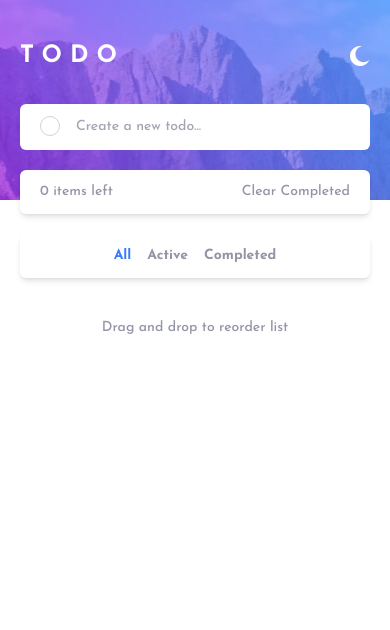
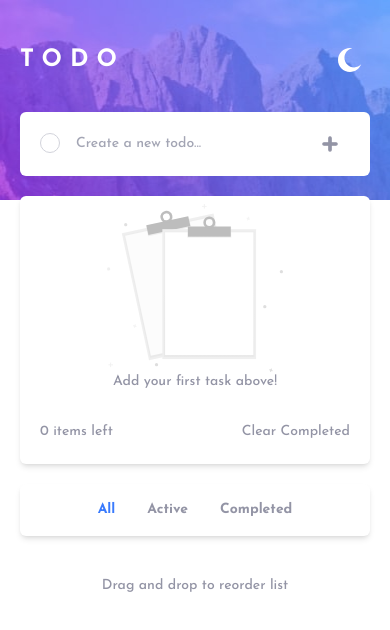
Before and after one commit to Karem-Abdelkarem/todo-app-js, a website built with Vite: page index.html in a window 390 px wide. Built offline with nearby package versions, Linux system fonts and the light colour scheme.

Commit message:
feat: add task icon on mobile view

```diff
--- a/index.html
+++ b/index.html
@@ -19,16 +19,26 @@
   <main class="mx-5 sm:mx-auto mt-10 sm:max-w-[400px] md:max-w-[500px]">
     <header class="flex justify-between items-center mb-8">
       <h1 class="uppercase text-white tracking-[8px] font-bold text-2xl">todo</h1>
-      <img class="toggle-icon w-5 cursor-pointer dark:hidden" src="./assets/icon-moon.svg" alt="theme toggle icon">
-      <img class="toggle-icon w-5 cursor-pointer hidden dark:block" src="./assets/icon-sun.svg" alt="theme toggle icon">
+      <img class="toggle-icon w-10 cursor-pointer dark:hidden p-2" src="./assets/icon-moon.svg" alt="theme toggle icon"
+        role="button">
+      <img class="toggle-icon w-10 cursor-pointer hidden p-2 dark:block" src="./assets/icon-sun.svg"
+        alt="theme toggle icon" role="button">
     </header>
     <section id="input" class="bg-white dark:bg-navy-900 rounded-[6px] flex items-center gap-4 py-3 px-5">
       <span class="rounded-full border-1 border-gray-300 w-5 h-5 mb-0.5 dark:border-purple-700"></span>
 
       <input data-input="input-field"
-        class="text-sm text-navy-850 font-medium outline-0 caret-blue-500 dark:text-purple-100" type="text"
+        class="flex-1 text-sm text-navy-850 font-medium outline-0 caret-blue-500 dark:text-purple-100" type="text"
         id="input-bar" placeholder="Create a new todo..." required>
 
+      <svg
+        class="add-btn w-[40px] h-[40px] stroke-gray-600 fill-gray-600 dark:stroke-purple-100 dark:fill-purple-100 p-2 cursor-pointer lg:hidden"
+        role="button" xmlns="http://www.w3.org/2000/svg" width="800px" height="800px" viewBox="0 0 20 20">
+        <path
+          d="M5 11C4.44772 11 4 10.5523 4 10C4 9.44772 4.44772 9 5 9H15C15.5523 9 16 9.44772 16 10C16 10.5523 15.5523 11 15 11H5Z" />
+        <path
+          d="M9 5C9 4.44772 9.44772 4 10 4C10.5523 4 11 4.44772 11 5V15C11 15.5523 10.5523 16 10 16C9.44772 16 9 15.5523 9 15V5Z" />
+      </svg>
     </section>
     <section class="bg-white rounded-[6px] mt-5 shadow-md dark:bg-navy-900">
       <ul id="tasks__ul">
@@ -44,18 +54,19 @@
           <button data-value="Completed"
             class="filter-btn cursor-pointer hover:text-black transition-colors dark:hover:text-purple-100">Completed</button>
         </section>
-        <button class="clear-btn cursor-pointer hover:text-black transition-colors dark:hover:text-purple-100">Clear
+        <button
+          class="clear-btn cursor-pointer py-2.5 hover:text-black transition-colors dark:hover:text-purple-100">Clear
           Completed</button>
       </section>
     </section>
     <section
       class="filter-btns lg:hidden bg-white text-sm text-gray-600 font-bold flex items-center justify-center gap-4 py-3 shadow-md mt-5 rounded-[6px] dark:bg-navy-900">
       <button data-value="All"
-        class="filter-btn cursor-pointer text-blue-500 hover:text-black transition-colors dark:hover:text-purple-100">All</button>
+        class="filter-btn cursor-pointer text-blue-500 py-1 px-2 hover:text-black transition-colors dark:hover:text-purple-100">All</button>
       <button data-value="Active"
-        class="filter-btn cursor-pointer hover:text-black transition-colors dark:hover:text-purple-100">Active</button>
+        class="filter-btn cursor-pointer py-1 px-2 hover:text-black transition-colors dark:hover:text-purple-100">Active</button>
       <button data-value="Completed"
-        class="filter-btn cursor-pointer hover:text-black transition-colors dark:hover:text-purple-100">Completed</button>
+        class="filter-btn cursor-pointer py-1 px-2 hover:text-black transition-colors dark:hover:text-purple-100">Completed</button>
     </section>
     <section class="text-center font-medium text-sm text-gray-600 mt-10">
       <p>Drag and drop to reorder list</p>
--- a/src/scripts/elements.js
+++ b/src/scripts/elements.js
@@ -5,3 +5,4 @@ export const ulElement = document.querySelector("#tasks__ul");
 export const countElement = document.querySelector(".count-tasks");
 export const clearBtn = document.querySelector(".clear-btn");
 export const filterBtns = document.querySelectorAll(".filter-btn");
+export const addTaskBtn = document.querySelector(".add-btn");
--- a/src/scripts/eventListners.js
+++ b/src/scripts/eventListners.js
@@ -1,4 +1,10 @@
-import { clearBtn, filterBtns, inputField, toggleIcon } from "./elements";
+import {
+  addTaskBtn,
+  clearBtn,
+  filterBtns,
+  inputField,
+  toggleIcon,
+} from "./elements";
 import {
   addTodo,
   clearButton,
@@ -61,6 +67,7 @@ export const initEventControllers = () => {
   inputField.addEventListener("keydown", (e) => {
     e.key === "Enter" && addTodo();
   });
+  addTaskBtn.addEventListener("click", () => addTodo());
 
   clearBtn.addEventListener("click", () => clearButton());
 
--- a/src/scripts/utils.js
+++ b/src/scripts/utils.js
@@ -58,7 +58,7 @@ export const addTodo = () => {
 };
 
 const renderTodos = (tasks) => {
-  if (tasks.length === 0) {
+  if (tasks === null) {
     ulElement.innerHTML = `
         <li class="text-center text-gray-600 font-medium text-sm my-2">
           <img class="h-44 grayscale-100 opacity-50 mx-auto pt-2" src="./assets/icon-empty.svg"
@@ -67,6 +67,14 @@ const renderTodos = (tasks) => {
         </li>
     `;
     return;
+  } else if (tasks.length === 0) {
+    ulElement.innerHTML = `
+        <li class="text-center text-gray-600 font-medium text-sm my-2">
+          <img class="h-44 grayscale-100 opacity-50 mx-auto pt-2" src="./assets/icon-empty.svg"
+            alt="empty state">
+          <p>Add your first task above!</p>
+        </li>
+    `;
   }
 
   let tasksList = "";
@@ -94,7 +102,7 @@ const renderTodos = (tasks) => {
           } text-sm flex-1 dark:text-purple-300 dark:hover:text-purple-100">${
       task.text
     }</p>
-          <img class="task-list__delete w-4 h-4 cursor-pointer opacity-0 group-hover:opacity-100 transition-opacity"
+          <img class="task-list__delete w-4 h-4 cursor-pointer md:opacity-0 md:group-hover:opacity-100 transition-opacity"
             src="./assets/icon-cross.svg" alt="delete icon" data-index="${index}">
         </li>
   `;
```
Also changed, not shown: public/assets/plus-svgrepo-com.svg (added).
